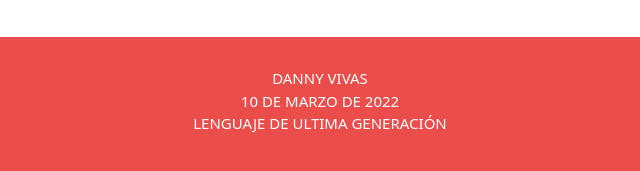
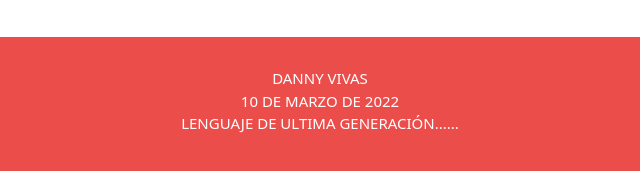
Before and after one commit to dnn-coder/parcial1, a plain HTML site: page pages/valle.html in a window 1280 px wide. Shown: the part 783-954 px from the top of the page, 345-985 px from the left. Drawn offline with nearby package versions, Linux system fonts and the light colour scheme.

Commit message:
ultimos cambios

```diff
--- a/pages/valle.html
+++ b/pages/valle.html
@@ -45,7 +45,7 @@
     <footer class="d-flex nav-space footer-space">
         <p class="options-bar text-decoration">DANNY VIVAS <br>
             10 DE MARZO DE 2022 <br>
-            LENGUAJE DE ULTIMA GENERACIÓN</p>
+            LENGUAJE DE ULTIMA GENERACIÓN......</p>
 
     </footer>
 
```
